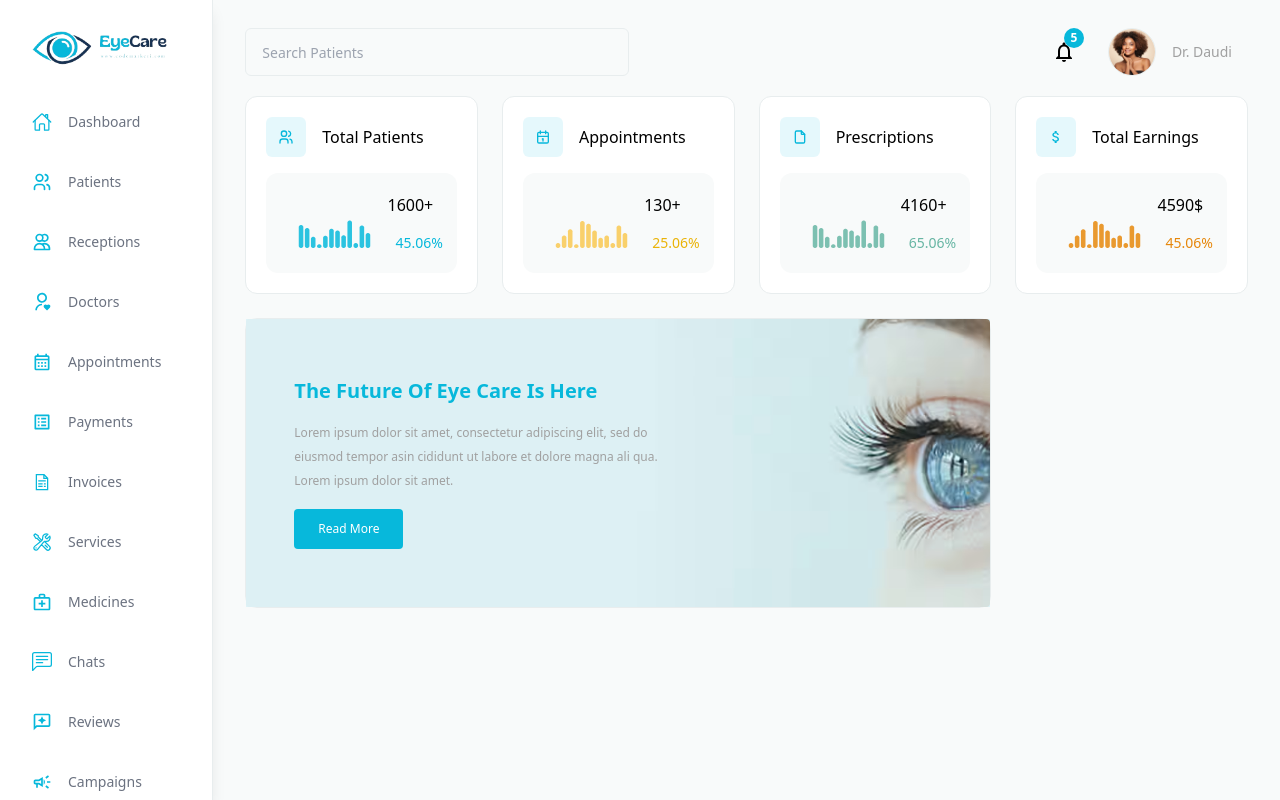
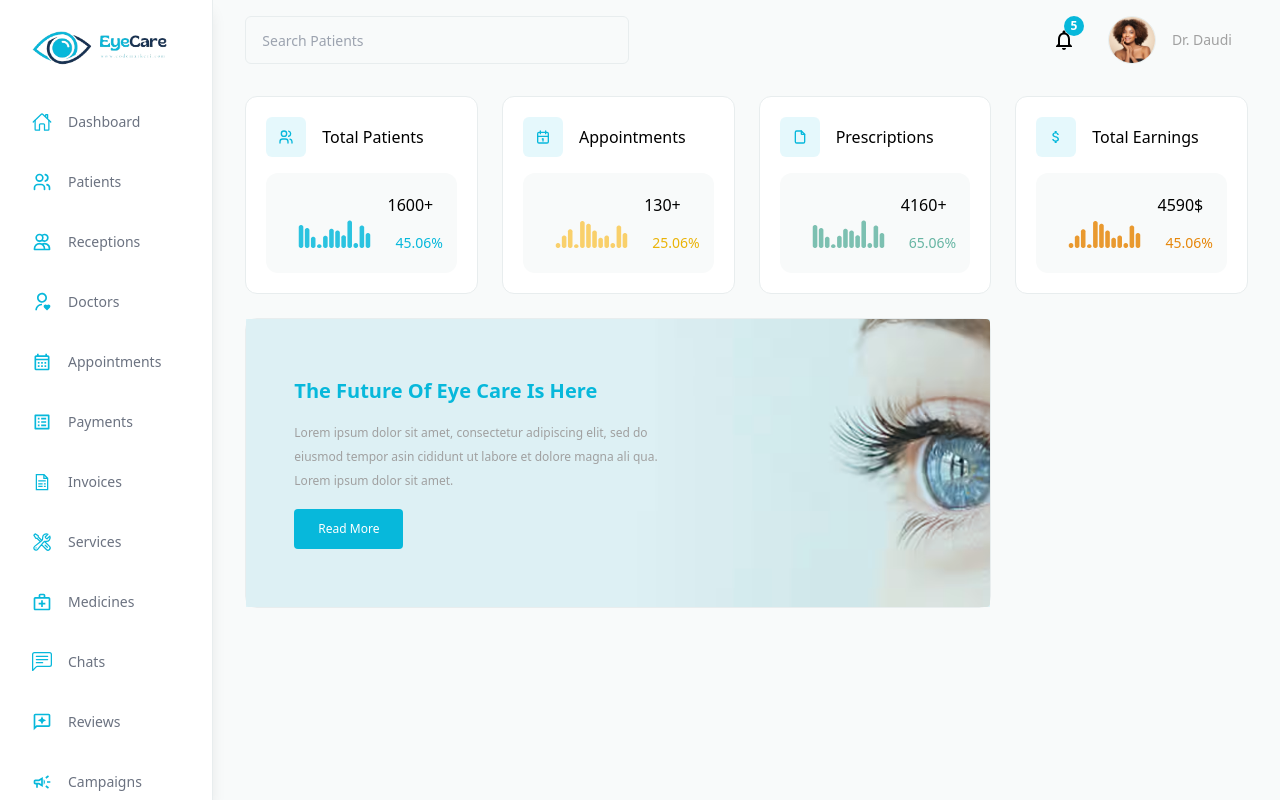
Before and after one commit to medical-system/front-end, a React (Vite) app: page /dashboard in a window 1280 px wide. Built offline with nearby package versions, Linux system fonts and the light colour scheme.

Commit message:
Modified body style

```diff
--- a/src/components/Navbar.jsx
+++ b/src/components/Navbar.jsx
@@ -5,7 +5,7 @@ import ProfileMenu from "./ui/menu/ProfileMenu";
 
 const Navbar = ({ setIsOpen }) => {
   return (
-    <div className="xl:w-5/6 w-full 2xl:max-w-[1640px] bg-dry grid md:grid-cols-2 grid-cols-12 items-center bg-opacity-95 fixed top-[0.75rem] z-40 xs:px-8 px-2">
+    <div className="xl:w-5/6 w-full 2xl:max-w-[1640px] bg-dry grid md:grid-cols-2 grid-cols-12 items-center bg-opacity-95 fixed top-0 z-40 xs:px-8 px-2">
       {/*header left side*/}
       <div className="md:col-span-1 sm:col-span-11 col-span-10 flex gap-4 items-center md:py-0 py-4">
         <button onClick={() => setIsOpen(true)} className="open-btn block xl:hidden border text-2xl bg-greyed w-16 md:w-12 h-12 rounded-md flex-colo text-textGray transitions hover:bg-border center">
--- a/src/index.css
+++ b/src/index.css
@@ -4,7 +4,7 @@
 
 @layer base {
   body {
-    @apply bg-dry overflow-y-auto;
+    @apply bg-dry overflow-hidden;
   }
 
 }
```
